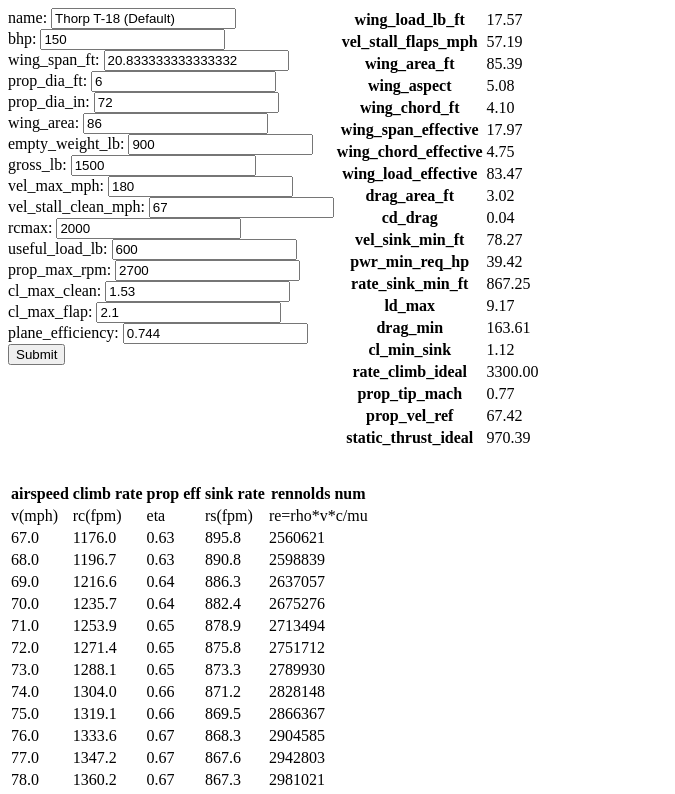
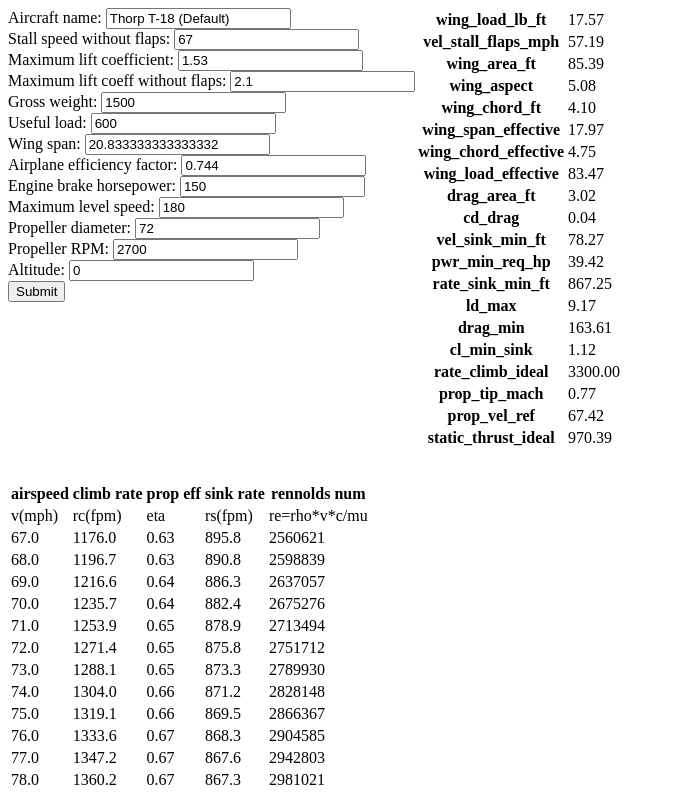
Before and after one commit to pmw57/air-perf, a plain HTML site: page air-perf.html in a window 1280 px wide. Shown: the top 794 px of the page, without its empty margins (0-675 px from the left). Drawn offline with Linux system fonts and the light colour scheme.

Commit message:
Reorganise perf data, include altitude, calculate propeller feet

```diff
--- a/air-perf.html
+++ b/air-perf.html
@@ -16,22 +16,19 @@
 <body>
 <div>
 <form id="perf">
-    <p><label>name: <input name="name"></label></p>
-    <p><label>bhp: <input name="bhp"></label></p>
-    <p><label>wing_span_ft: <input name="wing_span_ft"></label></p>
-    <p><label>prop_dia_ft: <input name="prop_dia_ft"></label></p>
-    <p><label>prop_dia_in: <input name="prop_dia_in"></label></p>
-    <p><label>wing_area: <input name="wing_area"></label></p>
-    <p><label>empty_weight_lb: <input name="empty_weight_lb"></label></p>
-    <p><label>gross_lb: <input name="gross_lb"></label></p>
-    <p><label>vel_max_mph: <input name="vel_max_mph"></label></p>
-    <p><label>vel_stall_clean_mph: <input name="vel_stall_clean_mph"></label></p>
-    <p><label>rcmax: <input name="rcmax"></label></p>
-    <p><label>useful_load_lb: <input name="useful_load_lb"></label></p>
-    <p><label>prop_max_rpm: <input name="prop_max_rpm"></label></p>
-    <p><label>cl_max_clean: <input name="cl_max_clean"></label></p>
-    <p><label>cl_max_flap: <input name="cl_max_flap"></label></p>
-    <p><label>plane_efficiency: <input name="plane_efficiency"></label></p>
+    <p><label>Aircraft name: <input name="name"></label></p>
+    <p><label>Stall speed without flaps: <input name="vel_stall_clean_mph"></label></p>
+    <p><label>Maximum lift coefficient: <input name="cl_max_clean"></label></p>
+    <p><label>Maximum lift coeff without flaps: <input name="cl_max_flap"></label></p>
+    <p><label>Gross weight: <input name="gross_lb"></label></p>
+    <p><label>Useful load: <input name="useful_load_lb"></label></p>
+    <p><label>Wing span: <input name="wing_span_ft"></label></p>
+    <p><label>Airplane efficiency factor: <input name="plane_efficiency"></label></p>
+    <p><label>Engine brake horsepower: <input name="bhp"></label></p>
+    <p><label>Maximum level speed: <input name="vel_max_mph"></label></p>
+    <p><label>Propeller diameter: <input name="prop_dia_in"></label></p>
+    <p><label>Propeller RPM: <input name="prop_max_rpm"></label></p>
+    <p><label>Altitude: <input name="altitude"></label></p>
     <p><input type="submit"></p>
 </form>
 
--- a/air-perf.js
+++ b/air-perf.js
@@ -23,7 +23,6 @@
 */
 (function iife() {
     "use strict";
-    var altitude_ft = 0.00;
     var vel_delta = 1.00; // airspeed increment for each iteration
 
     var performanceData = {
@@ -34,52 +33,43 @@
             cl_max_flap: 2.10,
             gross_lb: 1500.00,
             useful_load_lb: 600.00,
-            empty_weight_lb: 900.00,
             plane_efficiency: 0.744,
             bhp: 150.00,
             vel_max_mph: 180.00,
             prop_dia_in: 6 * 12,
-            prop_dia_ft: 6,
             wing_span_ft: 20 + 10 / 12,
             prop_max_rpm: 2700.00,
-            wing_area: 86,
-            rcmax: 2000
+            altitude_ft: 0
         },
         aerocar_imp: {
             name: "Aerocar Imp",
-            bhp: 0.00,
-            wing_span_ft: 20.83,
-            prop_dia_ft: 72 / 12,
-            prop_dia_in: 72.00,
-            wing_area: 86,
-            empty_weight_lb: 600.00,
-            gross_lb: 1500.00,
-            vel_max_mph: 180.00,
             vel_stall_clean_mph: 67.00, // VS1
-            rcmax: 2000,
-            useful_load_lb: 600.00,
-            prop_max_rpm: 2700.00,
             cl_max_clean: 1.53,
             cl_max_flap: 2.10,
-            plane_efficiency: 0.744
+            gross_lb: 1500.00,
+            useful_load_lb: 600.00,
+            plane_efficiency: 0.744,
+            bhp: 0.00,
+            vel_max_mph: 180.00,
+            prop_dia_in: 72.00,
+            wing_span_ft: 20.83,
+            prop_max_rpm: 2700.00,
+            altitude_ft: 0
         },
         thorp_t18_tiger: {
             name: "Thorp T-18 Tiger",
-            bhp: 180.00,
-            wing_span_ft: 20 + 10 / 12,
-            prop_dia_ft: 5 + 3 / 12,
-            prop_dia_in: 5 * 12 + 3,
-            wing_area: 86,
-            empty_weight_lb: 900.00,
-            gross_lb: 1506.00,
-            vel_max_mph: 200.00,
             vel_stall_clean_mph: 65.00, // VS1
-            // rcmax: 2000,
-            prop_max_rpm: 2700.00,
-            useful_load_lb: 600.00,
             cl_max_clean: 1.53,
             cl_max_flap: 2.10,
-            plane_efficiency: 0.744
+            gross_lb: 1506.00,
+            useful_load_lb: 600.00,
+            plane_efficiency: 0.744,
+            bhp: 180.00,
+            vel_max_mph: 200.00,
+            prop_dia_in: 5 * 12 + 3,
+            wing_span_ft: 20 + 10 / 12,
+            prop_max_rpm: 2700.00,
+            altitude_ft: 0
         }
     };
     // end of user editable custom variables
@@ -149,12 +139,13 @@
         var drag_min = perf.gross_lb / ld_max;
         var cl_min_sink = 3.07 * Math.sqrt(drag_area_ft) / wing_chord_effective;
         var rate_climb_ideal = 33000 * perf.bhp / perf.gross_lb;
-        var prop_tip_mach = perf.prop_max_rpm * perf.prop_dia_ft *
+        var prop_dia_ft = perf.prop_dia_in / 12;
+        var prop_tip_mach = perf.prop_max_rpm * prop_dia_ft *
                 0.05236 / 1100;
         var prop_vel_ref = 41.9 *
-                Math.pow(perf.bhp / Math.pow(perf.prop_dia_ft, 2), 1.0 / 3);
+                Math.pow(perf.bhp / Math.pow(prop_dia_ft, 2), 1.0 / 3);
         var static_thrust_ideal = 10.41 *
-                Math.pow(perf.bhp * perf.prop_dia_ft, 2.0 / 3);
+                Math.pow(perf.bhp * prop_dia_ft, 2.0 / 3);
 
         var formValues = [
             {
@@ -255,8 +246,8 @@
         var rsh = 0;
         var rmu = 1;
         var rs = 0;
-        var sig = Math.pow(1 - altitude_ft / 145800, 4.265);
-        // var t = 518.7 - 0.00356 * altitude_ft;
+        var sig = Math.pow(1 - perf.altitude_ft / 145800, 4.265);
+        // var t = 518.7 - 0.00356 * perf.altitude_ft;
         var t1 = 1.0 / 3;
         var t2 = 0;
         var v = perf.vel_stall_clean_mph;
@@ -316,19 +307,16 @@
         form.elements.name.value = perf.name;
         form.elements.bhp.value = perf.bhp;
         form.elements.wing_span_ft.value = perf.wing_span_ft;
-        form.elements.prop_dia_ft.value = perf.prop_dia_ft;
         form.elements.prop_dia_in.value = perf.prop_dia_in;
-        form.elements.wing_area.value = perf.wing_area;
-        form.elements.empty_weight_lb.value = perf.empty_weight_lb;
         form.elements.gross_lb.value = perf.gross_lb;
         form.elements.vel_max_mph.value = perf.vel_max_mph;
         form.elements.vel_stall_clean_mph.value = perf.vel_stall_clean_mph;
-        form.elements.rcmax.value = perf.rcmax;
         form.elements.useful_load_lb.value = perf.useful_load_lb;
         form.elements.prop_max_rpm.value = perf.prop_max_rpm;
         form.elements.cl_max_clean.value = perf.cl_max_clean;
         form.elements.cl_max_flap.value = perf.cl_max_flap;
         form.elements.plane_efficiency.value = perf.plane_efficiency;
+        form.elements.altitude.value = perf.altitude_ft;
     }
 
     var form = document.getElementById("perf");
@@ -338,21 +326,18 @@
         perf.name = Number(form.elements.name.value);
         perf.bhp = Number(form.elements.bhp.value);
         perf.wing_span_ft = Number(form.elements.wing_span_ft.value);
-        perf.prop_dia_ft = Number(form.elements.prop_dia_ft.value);
         perf.prop_dia_in = Number(form.elements.prop_dia_in.value);
-        perf.wing_area = Number(form.elements.wing_area.value);
-        perf.empty_weight_lb = Number(form.elements.empty_weight_lb.value);
         perf.gross_lb = Number(form.elements.gross_lb.value);
         perf.vel_max_mph = Number(form.elements.vel_max_mph.value);
         perf.vel_stall_clean_mph = Number(
             form.elements.vel_stall_clean_mph.value
         );
-        perf.rcmax = Number(form.elements.rcmax.value);
         perf.useful_load_lb = Number(form.elements.useful_load_lb.value);
         perf.prop_max_rpm = Number(form.elements.prop_max_rpm.value);
         perf.cl_max_clean = Number(form.elements.cl_max_clean.value);
         perf.cl_max_flap = Number(form.elements.cl_max_flap.value);
         perf.plane_efficiency = Number(form.elements.plane_efficiency.value);
+        perf.altitude_ft = Number(form.elements.altitude_ft.value);
         main(perf);
     };
 
```
